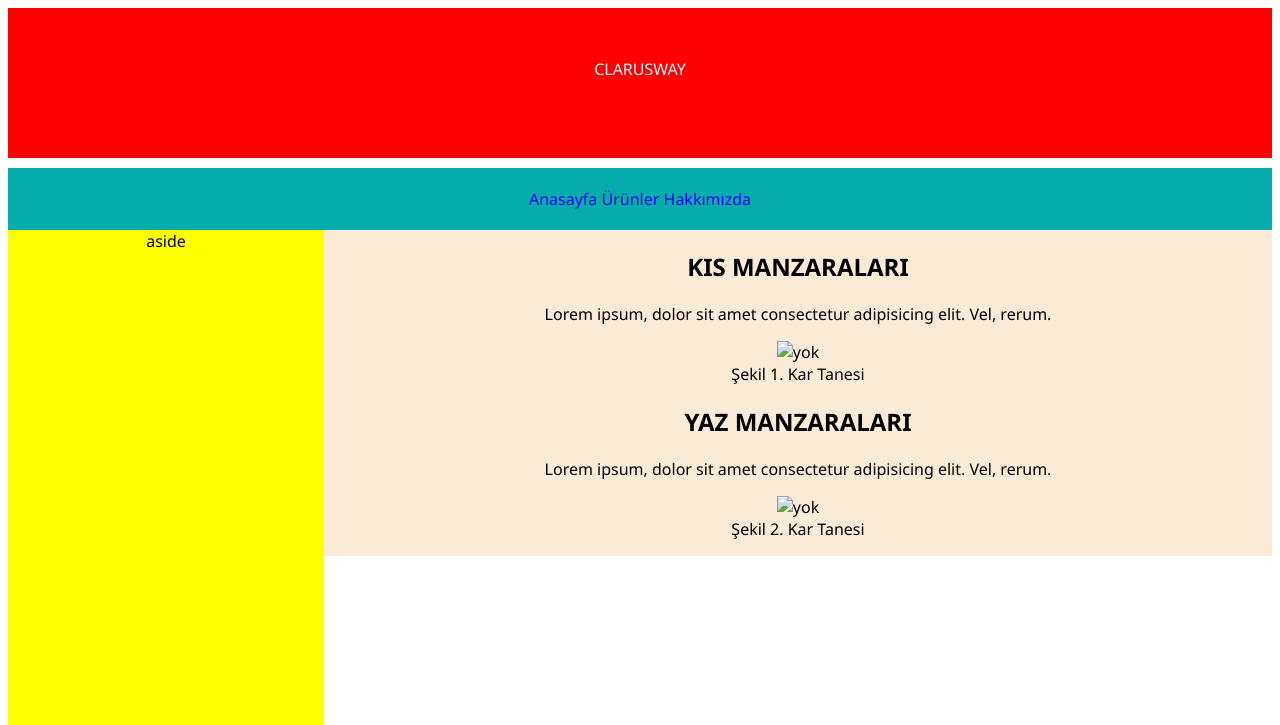
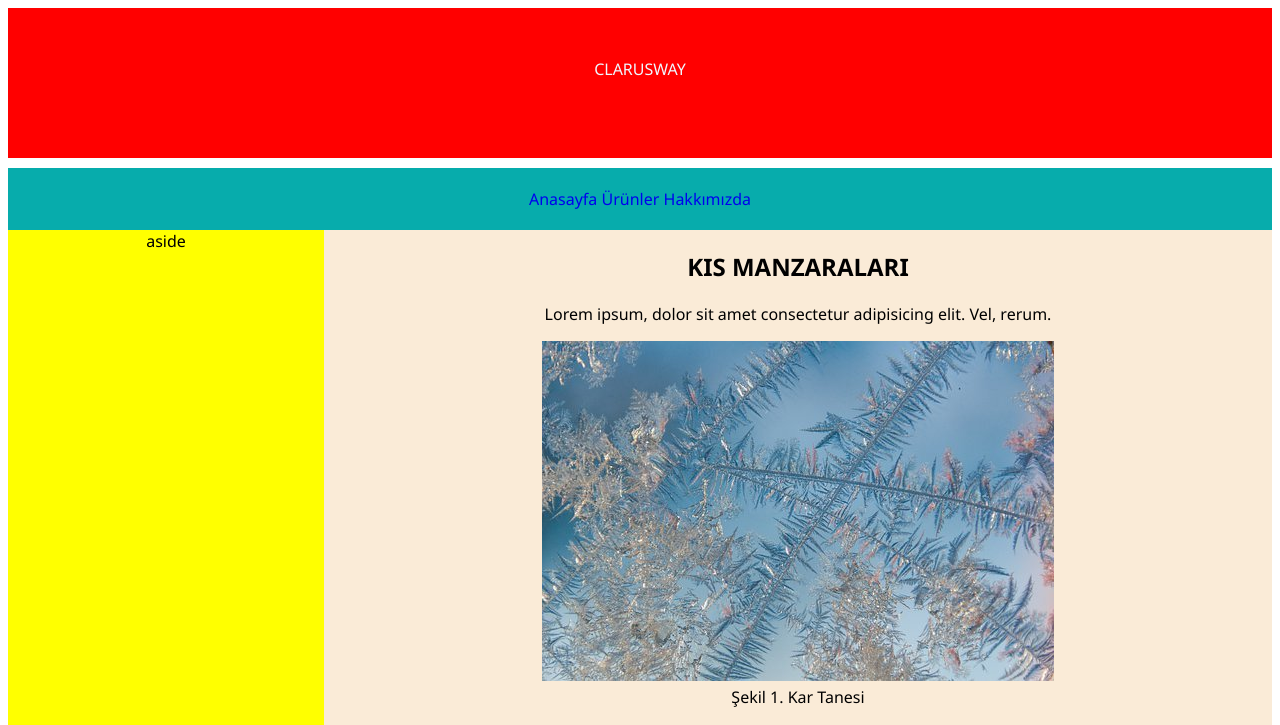
Before and after one commit to farukkursun/htmlcss, a plain HTML site: page htmlcss/de03-styling/semantig/semantig.html in a window 1280 px wide. Shown: the top 725 px of the page. Drawn offline with Linux system fonts and the light colour scheme.

Commit message:
17.08 üc

```diff
--- a/htmlcss/de03-styling/semantig/semantig.html
+++ b/htmlcss/de03-styling/semantig/semantig.html
@@ -74,7 +74,7 @@
         </article>
 
         <figure>
-          <img src="../../assets/winter1.jpg" alt="yok" />
+          <img src="../../assets copy/img/winter1.jpg" alt="yok" />
           <figcaption>Şekil 1. Kar Tanesi</figcaption>
         </figure>
       </section>
@@ -89,7 +89,7 @@
         </article>
 
         <figure>
-          <img src="../../assets/winter2.webp" alt="yok" />
+          <img src="../../assets copy/winter2.webp" alt="" />" alt="yok" />
           <figcaption>Şekil 2. Kar Tanesi</figcaption>
         </figure>
       </section>
```
